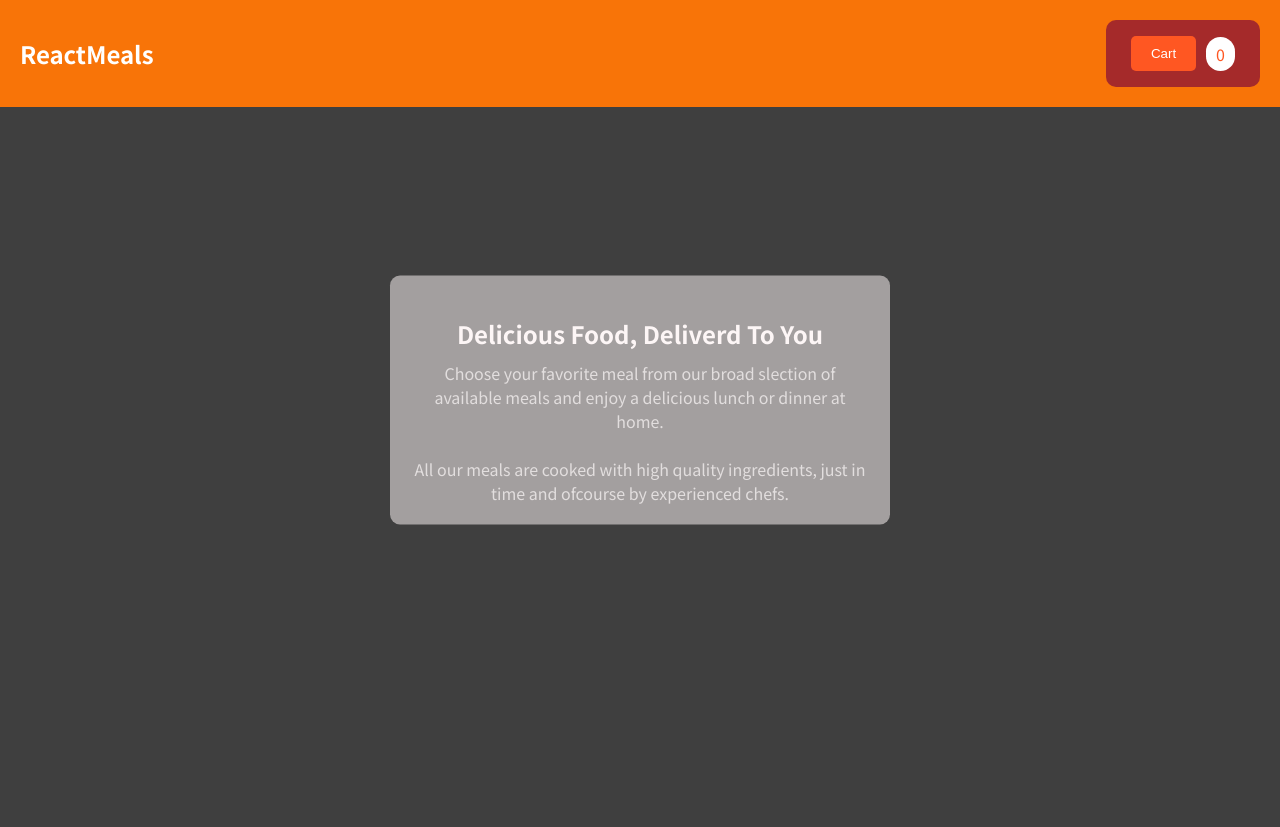
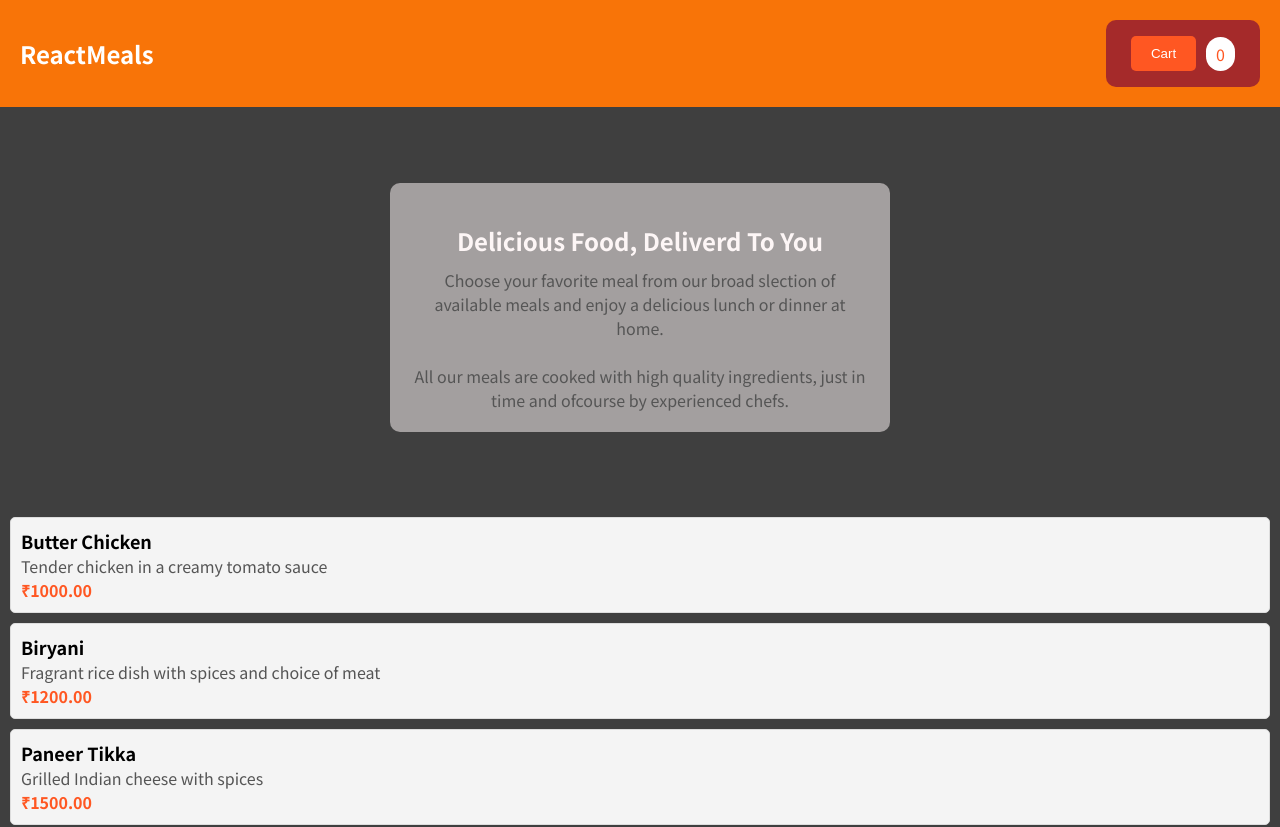
Before and after one commit to hsnadeeb/ReactMeals, a React (Create React App) app: page / in a window 1280 px wide. Shown: the top 827 px of the page. Before the commit the page ends 800 px from the top, so only its background shows below. Built offline with nearby package versions, Linux system fonts and the light colour scheme.

Commit message:
added the list of the meals

```diff
--- a/src/App.js
+++ b/src/App.js
@@ -1,11 +1,34 @@
 import React from 'react';
 import Header from './components/Layout/Header';
 import Summary from './components/Layout/Summary';
+import Meals from './components/Meals/Meals';
 function App() {
+
+  const meals = [
+    { name: 'Butter Chicken', description: 'Tender chicken in a creamy tomato sauce', price: 1000 },
+    { name: 'Biryani', description: 'Fragrant rice dish with spices and choice of meat', price: 1200 },
+    { name: 'Paneer Tikka', description: 'Grilled Indian cheese with spices', price: 1500 },
+    { name: 'Palak Paneer', description: 'Spinach and Indian cheese in a spiced sauce', price: 1800 },
+    { name: 'Tandoori Naan', description: 'Oven-baked flatbread', price: 2000 },
+  ];
+
+
   return (
     <div>
       <Header />
       <Summary />
+
+      <div className="meals">
+        {meals.map((meal, index) => (
+          <Meals
+            key={index}
+            name={meal.name}
+            description={meal.description}
+            price={meal.price}
+          />
+        ))}
+      </div>
+
     </div>
   );
 }
--- a/src/components/Layout/Summary.css
+++ b/src/components/Layout/Summary.css
@@ -1,5 +1,5 @@
 /* Summary Styles */
-.summary {
+/* .summary {
     background: #a39f9f;
     padding: 20px;
     text-align: center;
@@ -8,7 +8,24 @@
     left: 50%;
     transform: translate(-50%, -50%);
     border-radius: 10px;
+    transform: translate(-50%, -50%);
+    max-width: 500px;
+    width: 80%;
+    z-index: 2;
+  } */
 
+
+  .summary-container {
+    display: flex;
+    justify-content: center;
+    align-items: center;
+    min-height: 50vh;
+  }
+  .summary {
+    background: #a39f9f;
+    padding: 20px;
+    text-align: center;
+    border-radius: 10px;
     max-width: 500px;
     width: 80%;
   }
--- a/src/components/Layout/Summary.js
+++ b/src/components/Layout/Summary.js
@@ -5,12 +5,14 @@ const Summary=()=>{
 
 
     return(
+        <div className="summary-container">
         <div className="summary">
             <h2>Delicious Food, Deliverd To You</h2>
             <p>Choose your favorite meal from our broad slection of available meals and  enjoy a delicious lunch or dinner at home.</p>
             <br></br>
             <p>All our meals are cooked with high quality ingredients, just in time and ofcourse by experienced chefs.</p>
         </div>
+        </div>
 
     );
 }
--- /dev/null
+++ b/src/components/Meals/Meals.css
@@ -0,0 +1,23 @@
+/* Meal Styles */
+.meal {
+    background: #f4f4f4;
+    border: 1px solid #ddd;
+    border-radius: 5px;
+    padding: 10px;
+    margin: 10px;
+  }
+
+  h3 {
+    font-size: 18px;
+    margin: 0;
+  }
+
+  p {
+    font-size: 16px;
+    color: #555;
+  }
+
+  .price {
+    font-weight: bold;
+    color: #ff5722;
+  }
--- /dev/null
+++ b/src/components/Meals/Meals.js
@@ -0,0 +1,15 @@
+// Meal.js
+import React from 'react';
+import './Meals.css';
+
+const Meal = ({ name, description, price }) => {
+  return (
+    <div className="meal">
+      <h3>{name}</h3>
+      <p>{description}</p>
+      <p className="price">₹{price.toFixed(2)}</p>
+    </div>
+  );
+}
+
+export default Meal;
```
